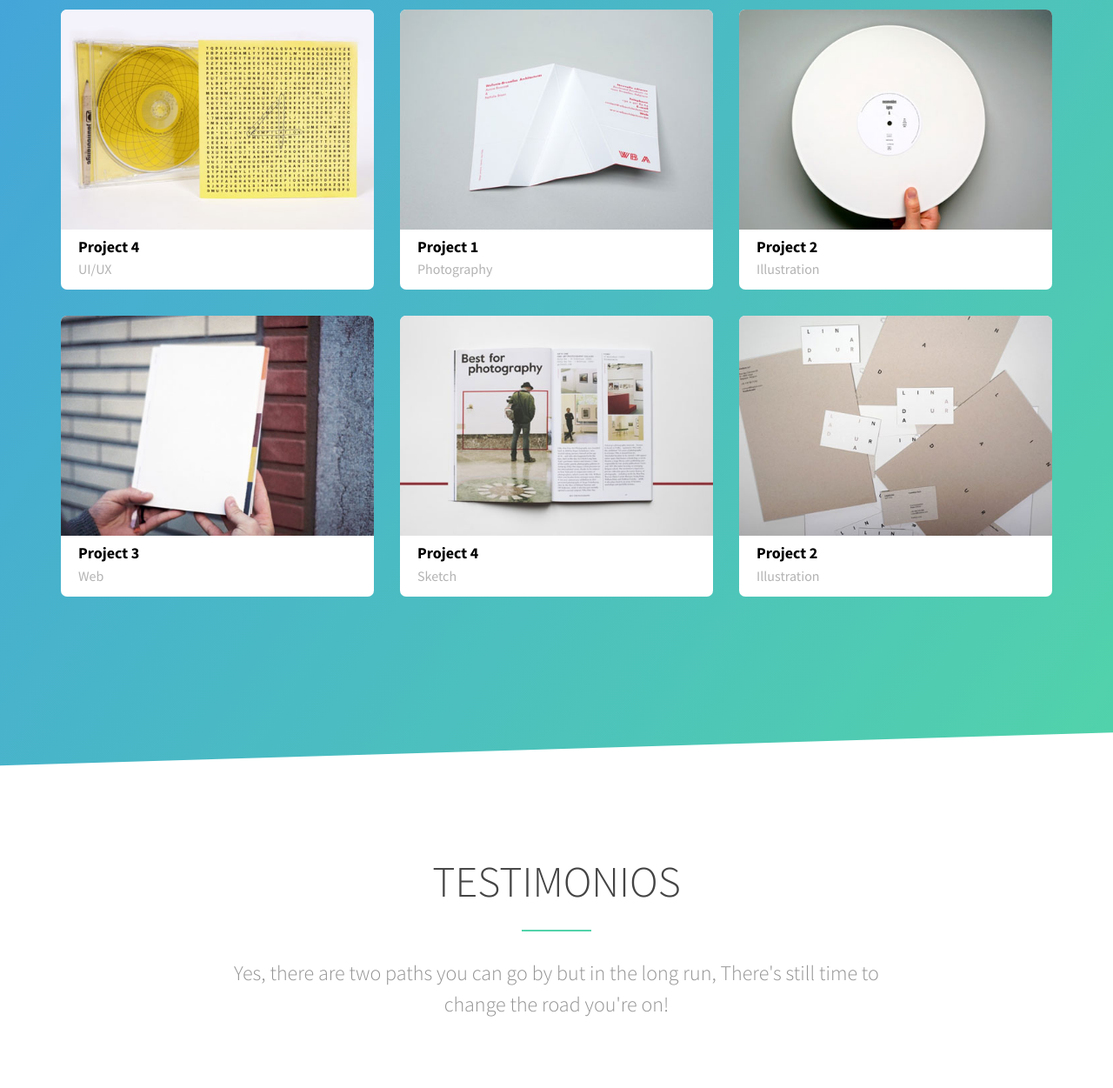
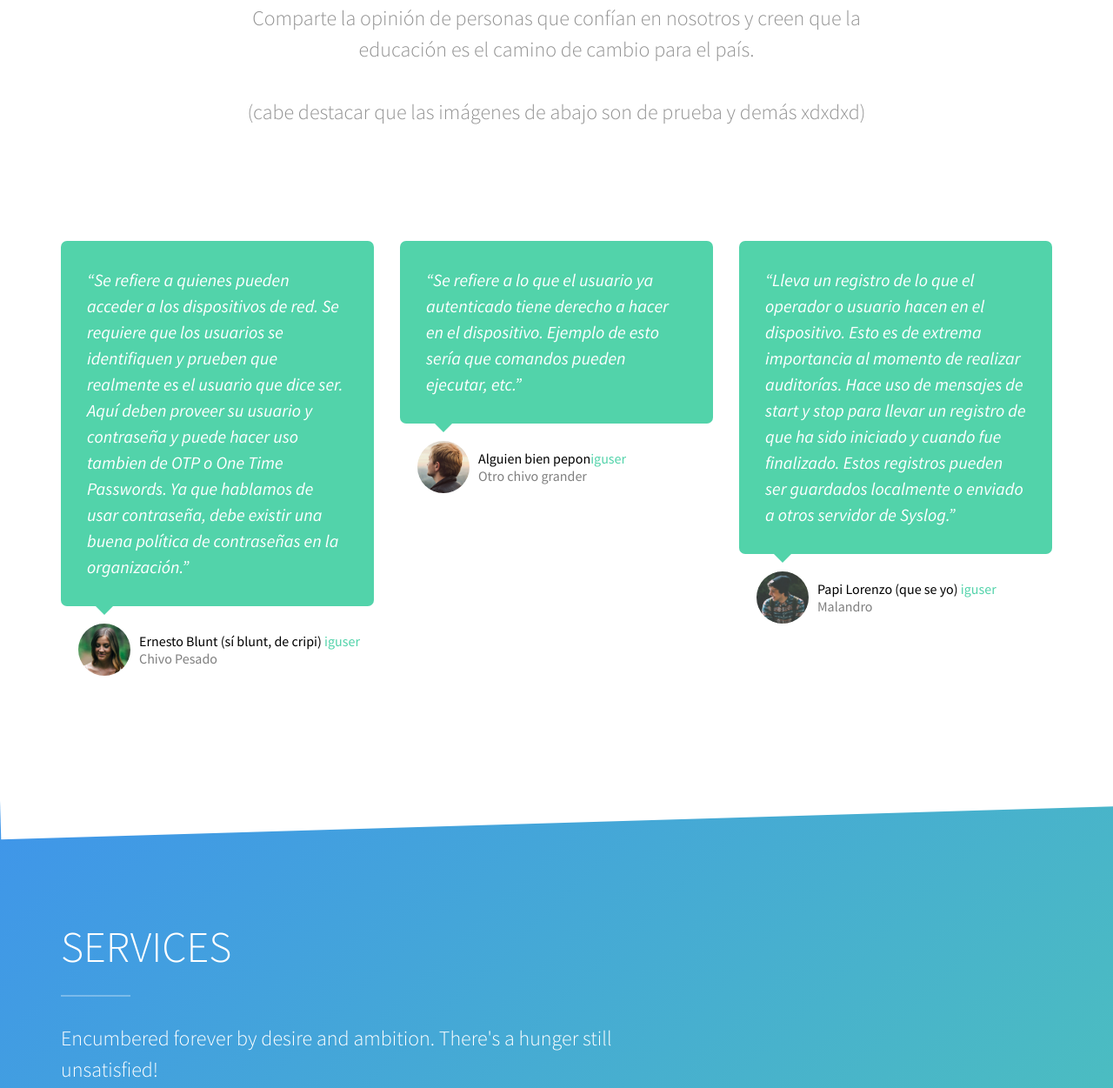
Before and after one commit to pierreabboud05/pierreabboud05.github.io, a plain HTML site: page index.html in a window 1280 px wide. Shown: the part 2383-3634 px from the top of the page at 87% size. Drawn offline with Linux system fonts and the light colour scheme; some packages are replaced by stand-ins of ours; no server answers; files whose address does not match are found by name.

Commit message:
Update index.html

```diff
--- a/index.html
+++ b/index.html
@@ -277,7 +277,7 @@
 					</div>
 				</div>
 			</div>
-			<div class="row row-bottom-padded-sm">
+			<!--<div class="row row-bottom-padded-sm">
 				<div class="col-md-4 col-sm-6 col-xxs-12">
 					<a href="images/work_1.jpg" class="fh5co-project-item image-popup to-animate">
 						<img src="images/work_1.jpg" alt="Image" class="img-responsive">
@@ -371,7 +371,7 @@
 						</div>
 					</a>
 				</div>
-			</div>
+			</div>-->
 		</div>
 	</section>
 
@@ -382,7 +382,7 @@
 					<h2 class="to-animate">Testimonios</h2>
 					<div class="row">
 						<div class="col-md-8 col-md-offset-2 subtext to-animate">
-							<h3>Yes, there are two paths you can go by but in the long run, There's still time to change the road you're on!</h3>
+							<h3>Comparte la opinión de personas que confían en nosotros y creen que la educación es el camino de cambio para el país.<br><br>(cabe destacar que las imágenes de abajo son de prueba y demás xdxdxd)</h3>
 						</div>
 					</div>
 				</div>
@@ -391,12 +391,12 @@
 				<div class="col-md-4">
 					<div class="box-testimony">
 						<blockquote class="to-animate-2">
-							<p>&ldquo;Beyond the horizon of the place we lived when we were young, In a world of magnets and miracles. Our thoughts strayed constantly and without boundary, The ringing of the division bell had begun.&rdquo;</p>
+							<p>&ldquo;Se refiere a quienes pueden acceder a los dispositivos de red. Se requiere que los usuarios se identifiquen y prueben que realmente es el usuario que dice ser. Aquí deben proveer su usuario y contraseña y puede hacer uso tambien de OTP o One Time Passwords. Ya que hablamos de usar contraseña, debe existir una buena política de contraseñas en la organización.&rdquo;</p>
 						</blockquote>
 						<div class="author to-animate">
 							<figure><img src="images/person1.jpg" alt="Person"></figure>
 							<p>
-							Jean Doe, CEO <a href="#">FREEHTML5.co</a> <span class="subtext">Creative Director</span>
+							Ernesto Blunt (sí blunt, de cripi) <a href="#">iguser</a> <span class="subtext">Chivo Pesado</span>
 							</p>
 						</div>
 					</div>
@@ -404,12 +404,12 @@
 				<div class="col-md-4">
 					<div class="box-testimony">
 						<blockquote class="to-animate-2">
-							<p>&ldquo; Along the Long Road and on down the Causeway, Do they still meet there by the Cut? There was a ragged band that followed in our footsteps. Running before times took our dreams away. Leaving the myriad small creatures trying to tie us to the ground. To a life consumed by slow decay.&rdquo;</p>
+							<p>&ldquo;Se refiere a lo que el usuario ya autenticado tiene derecho a hacer en el dispositivo. Ejemplo de esto sería que comandos pueden ejecutar, etc.&rdquo;</p>
 						</blockquote>
 						<div class="author to-animate">
 							<figure><img src="images/person2.jpg" alt="Person"></figure>
 							<p>
-							John Doe, Senior UI <a href="#">FREEHTML5.co</a> <span class="subtext">Creative Director</span>
+							Alguien bien pepon<a href="#">iguser</a> <span class="subtext">Otro chivo grander</span>
 							</p>
 						</div>
 					</div>
@@ -418,12 +418,12 @@
 				<div class="col-md-4">
 					<div class="box-testimony">
 						<blockquote class="to-animate-2">
-							<p>&ldquo; The grass was greener. The light was brighter. When friends surrounded. The nights of wonder. &rdquo;</p>
+							<p>&ldquo;Lleva un registro de lo que el operador o usuario hacen en el dispositivo. Esto es de extrema importancia al momento de realizar auditorías. Hace uso de mensajes de start y stop para llevar un registro de que ha sido iniciado y cuando fue finalizado. Estos registros pueden ser guardados localmente o enviado a otros servidor de Syslog.&rdquo;</p>
 						</blockquote>
 						<div class="author to-animate">
 							<figure><img src="images/person3.jpg" alt="Person"></figure>
 							<p>
-							Chris Nash, Director <a href="#">FREEHTML5.co</a> <span class="subtext">Creative Director</span>
+							Papi Lorenzo (que se yo) <a href="#">iguser</a> <span class="subtext">Malandro</span>
 							</p>
 						</div>
 					</div>
```
